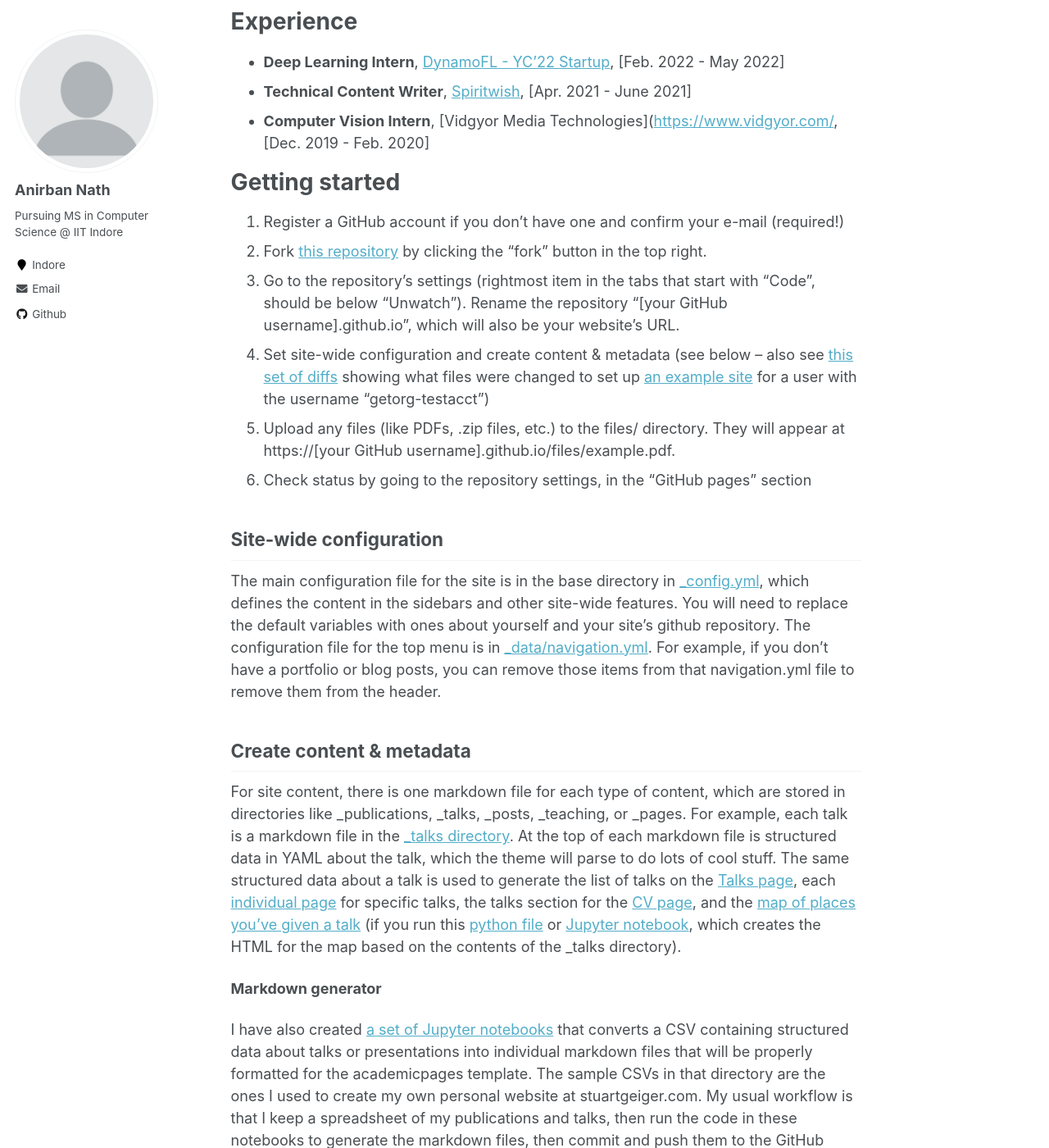
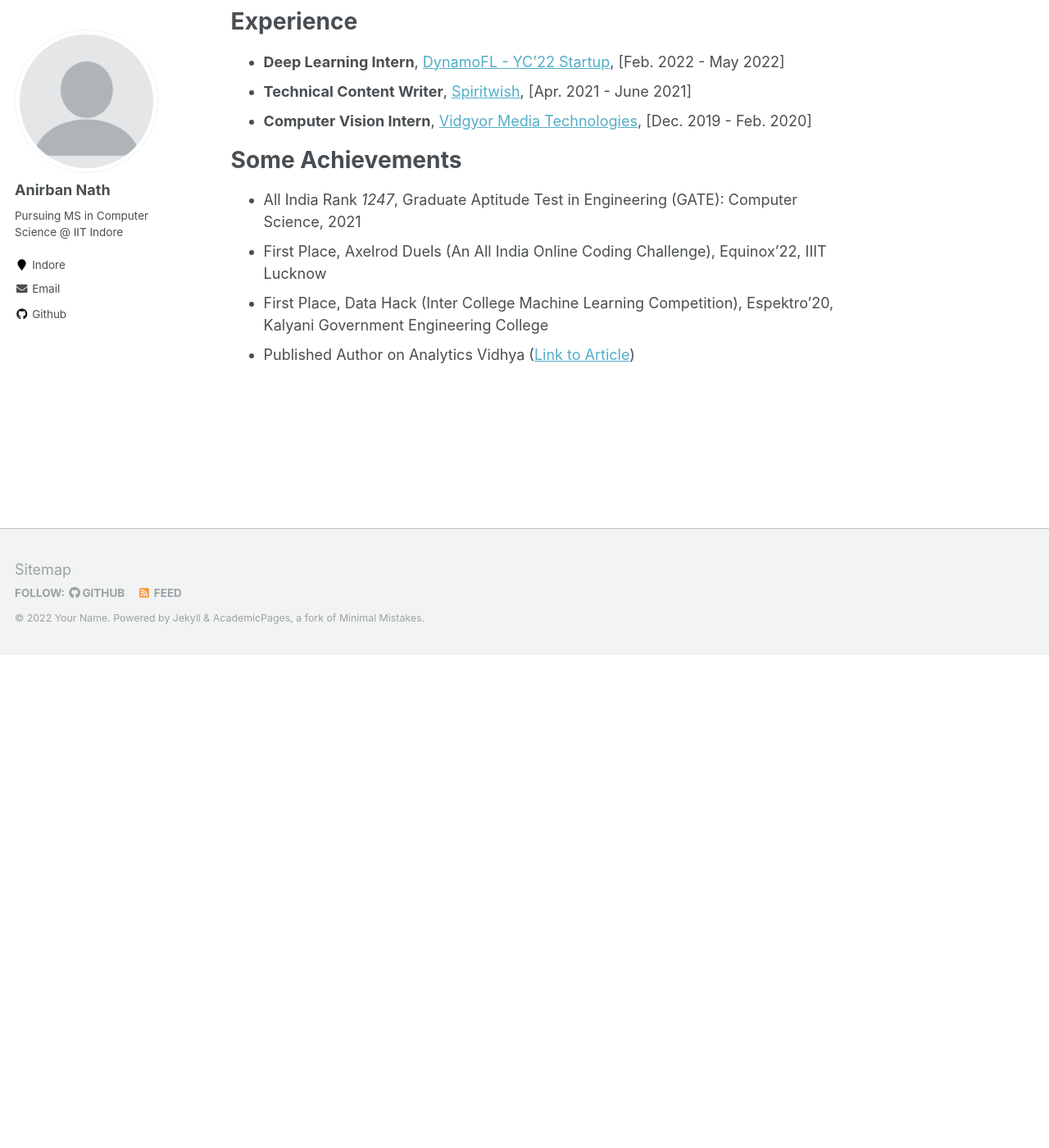
Before and after one commit to anirban-nath/anirban-nath.github.io, a Jekyll site: the page built from _pages/about.md, in a window 1280 px wide and 1400 px high, scrolled down 600 px. Shown: the whole window at 82% size. Built offline with Jekyll 4.4.1, drawn with Linux system fonts in a browser that asks for light colours; some of the changed text lies outside the part shown.

Commit message:
update readme.md

```diff
--- a/_pages/about.md
+++ b/_pages/about.md
@@ -18,39 +18,13 @@ Education
 
 Experience
 =========
-* **Deep Learning Intern**, [DynamoFL - YC'22 Startup](https://www.dynamofl.com/), [Feb. 2022  - May 2022]
-* **Technical Content Writer**, [Spiritwish](https://www.spiritwish.co/), [Apr. 2021 - June 2021]
-* **Computer Vision Intern**, [Vidgyor Media Technologies]([https://www.vidgyor.com/](https://vidgyor.com/), [Dec. 2019 - Feb. 2020]
+* **Deep Learning Intern**, [DynamoFL - YC'22 Startup](https://www.dynamofl.com/){:target="_blank"}, [Feb. 2022  - May 2022]
+* **Technical Content Writer**, [Spiritwish](https://www.spiritwish.co/){:target="_blank"}, [Apr. 2021 - June 2021]
+* **Computer Vision Intern**, [Vidgyor Media Technologies](https://vidgyor.com/){:target="_blank"}, [Dec. 2019 - Feb. 2020]
 
-Getting started
-======
-1. Register a GitHub account if you don't have one and confirm your e-mail (required!)
-1. Fork [this repository](https://github.com/academicpages/academicpages.github.io) by clicking the "fork" button in the top right.
-1. Go to the repository's settings (rightmost item in the tabs that start with "Code", should be below "Unwatch"). Rename the repository "[your GitHub username].github.io", which will also be your website's URL.
-1. Set site-wide configuration and create content & metadata (see below -- also see [this set of diffs](http://archive.is/3TPas) showing what files were changed to set up [an example site](https://getorg-testacct.github.io) for a user with the username "getorg-testacct")
-1. Upload any files (like PDFs, .zip files, etc.) to the files/ directory. They will appear at https://[your GitHub username].github.io/files/example.pdf.
-1. Check status by going to the repository settings, in the "GitHub pages" section
-
-Site-wide configuration
-------
-The main configuration file for the site is in the base directory in [_config.yml](https://github.com/academicpages/academicpages.github.io/blob/master/_config.yml), which defines the content in the sidebars and other site-wide features. You will need to replace the default variables with ones about yourself and your site's github repository. The configuration file for the top menu is in [_data/navigation.yml](https://github.com/academicpages/academicpages.github.io/blob/master/_data/navigation.yml). For example, if you don't have a portfolio or blog posts, you can remove those items from that navigation.yml file to remove them from the header.
-
-Create content & metadata
-------
-For site content, there is one markdown file for each type of content, which are stored in directories like _publications, _talks, _posts, _teaching, or _pages. For example, each talk is a markdown file in the [_talks directory](https://github.com/academicpages/academicpages.github.io/tree/master/_talks). At the top of each markdown file is structured data in YAML about the talk, which the theme will parse to do lots of cool stuff. The same structured data about a talk is used to generate the list of talks on the [Talks page](https://academicpages.github.io/talks), each [individual page](https://academicpages.github.io/talks/2012-03-01-talk-1) for specific talks, the talks section for the [CV page](https://academicpages.github.io/cv), and the [map of places you've given a talk](https://academicpages.github.io/talkmap.html) (if you run this [python file](https://github.com/academicpages/academicpages.github.io/blob/master/talkmap.py) or [Jupyter notebook](https://github.com/academicpages/academicpages.github.io/blob/master/talkmap.ipynb), which creates the HTML for the map based on the contents of the _talks directory).
-
-**Markdown generator**
-
-I have also created [a set of Jupyter notebooks](https://github.com/academicpages/academicpages.github.io/tree/master/markdown_generator
-) that converts a CSV containing structured data about talks or presentations into individual markdown files that will be properly formatted for the academicpages template. The sample CSVs in that directory are the ones I used to create my own personal website at stuartgeiger.com. My usual workflow is that I keep a spreadsheet of my publications and talks, then run the code in these notebooks to generate the markdown files, then commit and push them to the GitHub repository.
-
-How to edit your site's GitHub repository
-------
-Many people use a git client to create files on their local computer and then push them to GitHub's servers. If you are not familiar with git, you can directly edit these configuration and markdown files directly in the github.com interface. Navigate to a file (like [this one](https://github.com/academicpages/academicpages.github.io/blob/master/_talks/2012-03-01-talk-1.md) and click the pencil icon in the top right of the content preview (to the right of the "Raw | Blame | History" buttons). You can delete a file by clicking the trashcan icon to the right of the pencil icon. You can also create new files or upload files by navigating to a directory and clicking the "Create new file" or "Upload files" buttons.
-
-Example: editing a markdown file for a talk
-![Editing a markdown file for a talk](/images/editing-talk.png)
-
-For more info
-------
-More info about configuring academicpages can be found in [the guide](https://academicpages.github.io/markdown/). The [guides for the Minimal Mistakes theme](https://mmistakes.github.io/minimal-mistakes/docs/configuration/) (which this theme was forked from) might also be helpful.
+Some Achievements
+==========================
+* All India Rank *1247*, Graduate Aptitude Test in Engineering (GATE): Computer Science, 2021
+* First Place, Axelrod Duels (An All India Online Coding Challenge), Equinox’22, IIIT Lucknow
+* First Place, Data Hack (Inter College Machine Learning Competition), Espektro’20, Kalyani Government Engineering College
+* Published Author on Analytics Vidhya ([Link to Article](https://medium.com/analytics-vidhya/generating-a-labeled-data-set-of-images-from-a-video-for-convolutional-neural-networks-part-2-859cc4337568){:target="_blank"})
```
